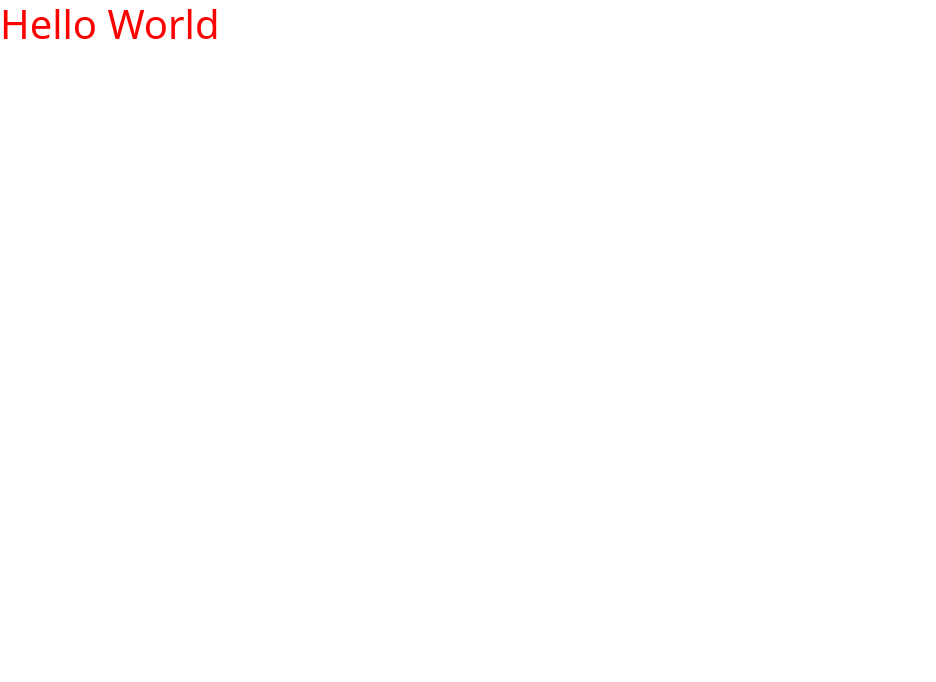
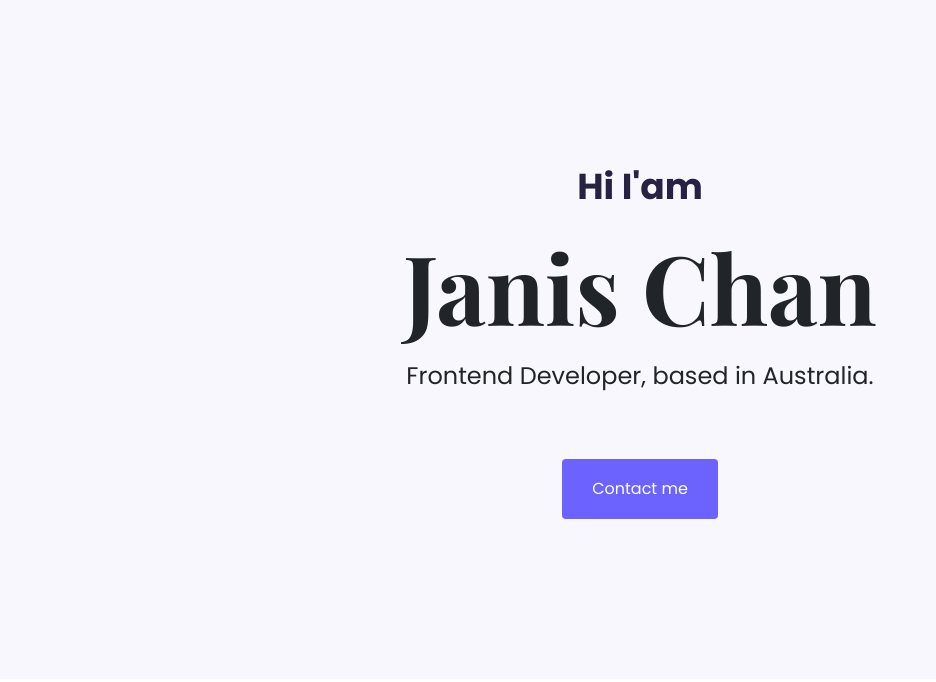
Before and after one commit to Janisgee/janischan-portfolio, a plain HTML site: page index.html in a window 1280 px wide. Shown: the whole page, without its empty margins (0-936 px from the left). Drawn offline with nearby package versions, Linux system fonts and the light colour scheme.

Commit message:
Set up homepage

```diff
--- a/index.html
+++ b/index.html
@@ -6,7 +6,6 @@
     <meta http-equiv="X-UA-Compatible" content="IE=edge" />
     <meta name="viewport" content="width=device-width, initial-scale=1.0" />
 
-    <link rel="stylesheet" href="/src/style.css" />
     <link rel="preconnect" href="https://fonts.googleapis.com" />
     <link rel="preconnect" href="https://fonts.gstatic.com" crossorigin />
     <link href="https://fonts.googleapis.com/css2?family=Playfair+Display:wght@700&display=swap" rel="stylesheet" />
@@ -16,12 +15,19 @@
     <link href="https://cdn.jsdelivr.net/npm/bootstrap@5.2.0-beta1/dist/css/bootstrap.min.css" rel="stylesheet" integrity="sha384-0evHe/X+R7YkIZDRvuzKMRqM+OrBnVFBL6DOitfPri4tjfHxaWutUpFmBp4vmVor" crossorigin="anonymous" />
     <!-- JavaScript Bundle with Popper -->
     <script src="https://cdn.jsdelivr.net/npm/bootstrap@5.2.0-beta1/dist/js/bootstrap.bundle.min.js" integrity="sha384-pprn3073KE6tl6bjs2QrFaJGz5/SUsLqktiwsUTF55Jfv3qYSDhgCecCxMW52nD2" crossorigin="anonymous"></script>
-    <script src="https://kit.fontawesome.com/a2bb2c27f1.js" crossorigin="anonymous"></script>
+    <link rel="stylesheet" href="/src/style.css" />
     <title>Portfolio - Janis Chan</title>
 </head>
 
 <body>
-    <h1>Hello World</h1>
+    <div class="homepage">
+        <span class="homepage-background">
+        <h2 class="homepage-subtitle">Hi I'am</h2>
+        <h1>Janis Chan</h1>
+        <p>Frontend Developer, based in Australia.</p>
+        <button class="btn btn-primary homepage-button">Contact me</button>
+      </span>
+    </div>
     <script src="src/portfolio.js"></script>
 </body>
 
--- a/src/style.css
+++ b/src/style.css
@@ -1,3 +1,50 @@
+:root {
+    --primary-font-family: "playfair display";
+    --secondary-font-family: "poppins";
+    --primary-background-color: #f9f7fe;
+    --button-background-color: #6c63ff;
+    --button-border-radius: 4px;
+    --subtitle-text-color: #272142;
+}
+
+body {
+    margin: 0;
+}
+
 h1 {
-    color: red;
+    font-family: var(--primary-font-family);
+    font-weight: 700;
+    font-size: 96px;
+    line-height: 128px;
 }
+
+h2 {
+    font-family: var(--secondary-font-family);
+    font-weight: 700;
+    font-size: 36px;
+    line-height: 54px;
+    color: #272142;
+}
+
+p {
+    font-family: var(--secondary-font-family);
+    font-weight: 400;
+    font-size: 24px;
+    line-height: 36px;
+}
+
+.homepage {
+    background-color: var(--primary-background-color);
+    text-align: center;
+    padding: 160px 20px;
+}
+
+.homepage-button {
+    background-color: var(--button-background-color);
+    border-radius: var(--button-border-radius);
+    border: none;
+    color: white;
+    font-family: var(--secondary-font-family);
+    padding: 18px 30px;
+    margin-top: 49px;
+}
```
